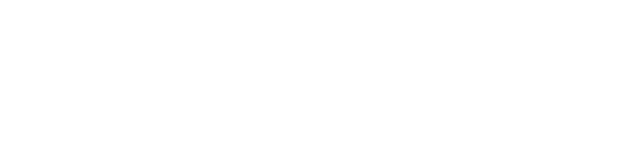
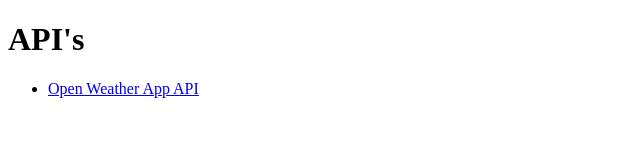
Before and after one commit to Pau1in0/testRepository, a plain HTML site: page api.html in a window 1280 px wide. Shown: the whole page, without its empty margins (0-640 px from the left). Drawn offline with Linux system fonts and the light colour scheme.

Commit message:
Add entry to api.html of open weather api

```diff
--- a/api.html
+++ b/api.html
@@ -6,6 +6,9 @@
     <title>API</title>
 </head>
 <body>
-
+    <h1>API's</h1>
+    <ul>
+        <li><a href="https://openweathermap.org/api">Open Weather App API</a></li>
+    </ul>
 </body>
 </html>
```
